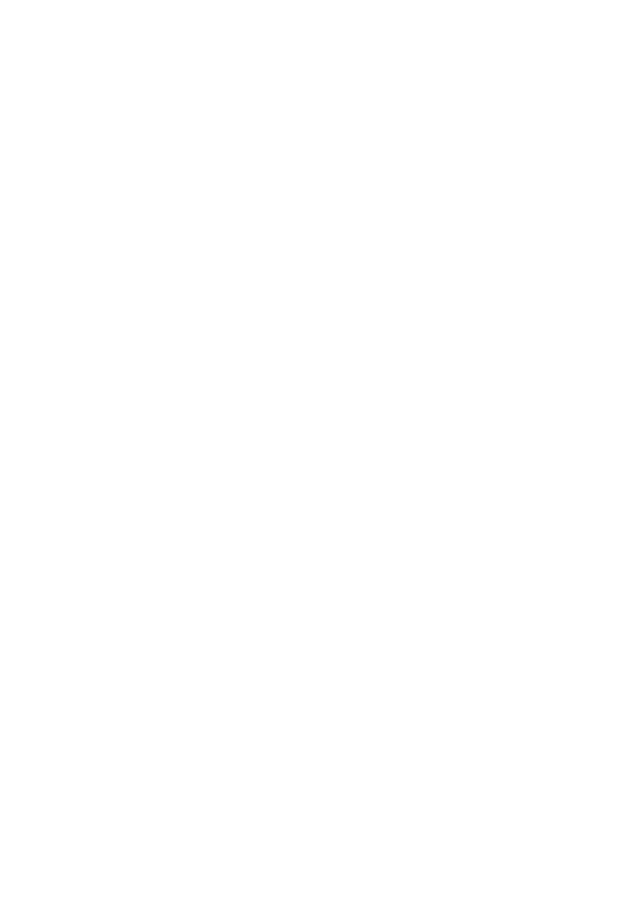
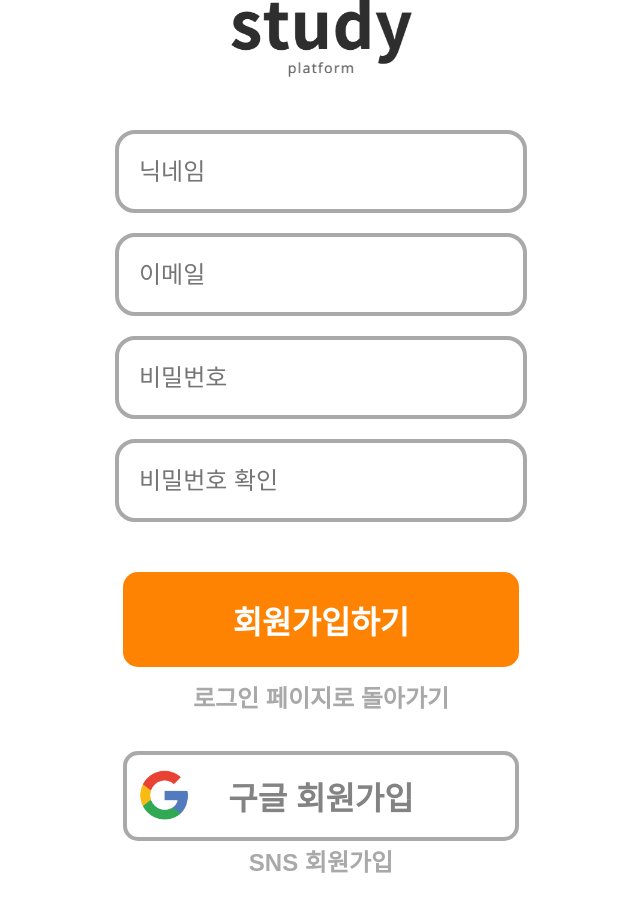
Before and after one commit to nowirte/MaeilMail, a React (Create React App) app in the folder client/: page /signup in a window 1280 px wide. Shown: the part 260-1172 px from the top of the page, without its empty margins (319-959 px from the left). Before the commit the page ends 800 px from the top, so only its background shows below. Built offline with nearby package versions, Linux system fonts and the light colour scheme.

Commit message:
[#17] feat: 회원가입 레이아웃 작성

```diff
--- a/client/src/pages/Signup/index.jsx
+++ b/client/src/pages/Signup/index.jsx
@@ -1,7 +1,116 @@
 import React from 'react';
 
+import styled from 'styled-components';
+import { Link } from 'react-router-dom';
+import logo from './logo.png';
+import googleLogo from './googleLogo.png';
+
+const Container = styled.div`
+  display: flex;
+  align-items: center;
+  justify-content: center;
+  flex-direction: column;
+
+  height: 90%;
+  margin: 80px 0 100px 0;
+`;
+
+const SignupInput = styled.input`
+  width: 30vw;
+  height: 75px;
+  margin: 10px;
+  padding: 0 0 0 20px;
+
+  border: 4px solid #a9a9a9;
+  border-radius: 20px;
+
+  font-size: 1.5rem;
+`;
+
+const LoginButton = styled.button`
+  width: 31vw;
+  height: 95px;
+  margin: 40px 0 20px 0;
+  padding: 0.5vw;
+
+  background-color: #ff8303;
+
+  border: none;
+  border-radius: 15px;
+
+  font-size: 2rem;
+  font-weight: bold;
+  color: white;
+`;
+
+const Logo = styled.img`
+  width: 300px;
+  height: 300px;
+`;
+
+const GoogleLogo = styled.img`
+  position: absolute;
+  left: 1vw;
+  top: 15px;
+
+  width: 50px;
+  height: 50px;
+
+  border: none;
+  border-radius: 15px;
+`;
+
+const LoginGoogleButton = styled.button`
+  position: relative;
+
+  width: 31vw;
+  height: 90px;
+
+  background-color: white;
+
+  border: 4px solid #a9a9a9;
+  border-radius: 15px;
+
+  font-size: 2rem;
+  font-weight: bold;
+  color: #838383;
+`;
+
+const LinkToOtherPage = styled(Link)`
+  margin: 0 0 40px 0;
+
+  text-decoration: none;
+  font-size: 1.5rem;
+  font-weight: bold;
+  color: #a9a9a9;
+`;
+
+const TextInfo = styled.span`
+  margin: 10px 1vw 0 1vw;
+
+  font-size: 1.5rem;
+  font-weight: bold;
+  color: #a9a9a9;
+`;
+
 const Signup = () => {
-  return <div>Signup</div>;
+  return (
+    <Container>
+      <Logo src={logo} alt="logo" />
+      <SignupInput placeholder="닉네임" />
+      <SignupInput placeholder="이메일" />
+      <SignupInput placeholder="비밀번호" />
+      <SignupInput placeholder="비밀번호 확인" />
+      <LoginButton>회원가입하기</LoginButton>
+
+      <LinkToOtherPage to="/login">로그인 페이지로 돌아가기</LinkToOtherPage>
+
+      <LoginGoogleButton>
+        <GoogleLogo src={googleLogo} alt="googleLogo" />
+        구글 회원가입
+      </LoginGoogleButton>
+      <TextInfo>SNS 회원가입</TextInfo>
+    </Container>
+  );
 };
-
 export default Signup;
```
Also changed, not shown: client/src/pages/Signup/googleLogo.png (added), client/src/pages/Signup/logo.png (added).
